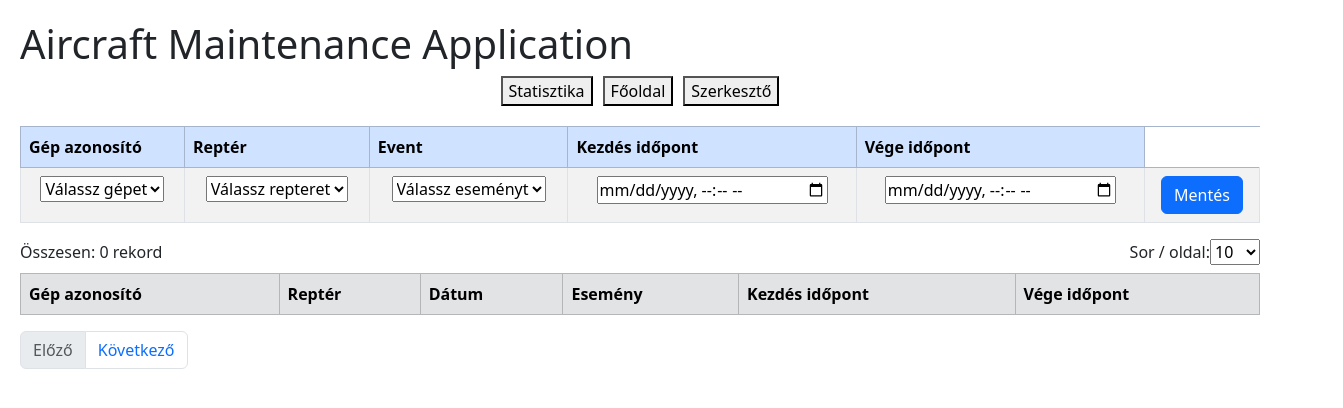
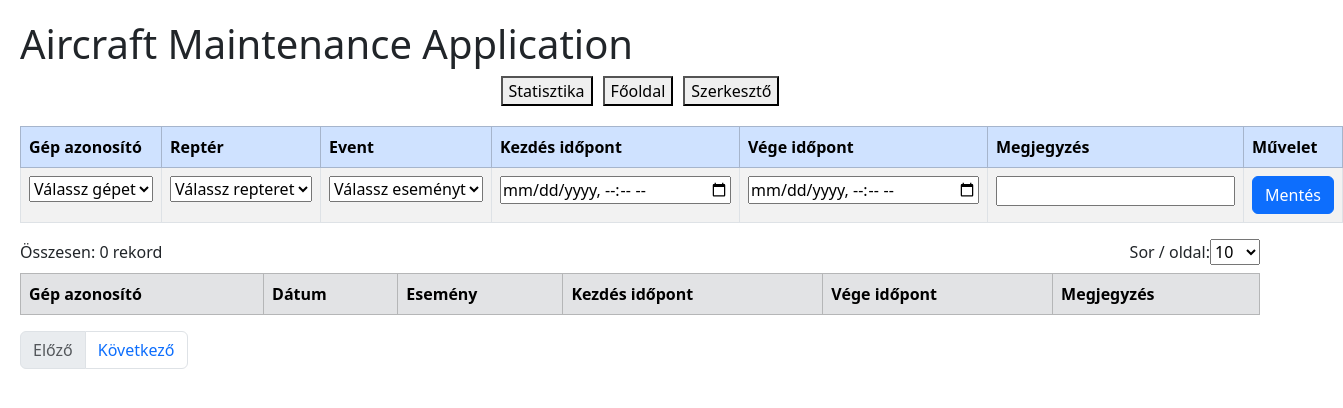
Before and after one commit to sbanna05/aircraft-maintenance-application, a React (Vite) app: page / in a window 1280 px wide. Shown: the top 408 px of the page, 1343 px wide, since content can reach past the window. Built offline with nearby package versions, Linux system fonts and the light colour scheme.

Commit message:
feat(input,electron_main,preload): add note column support
- extended input form with note field
- updated electron_main insert logic to save airport + note
- updated preload API definition

```diff
--- a/electron_main.js
+++ b/electron_main.js
@@ -281,13 +281,14 @@ ipcMain.handle('add-schedule', (event, aircraft, airport, eventCode, start, end)
 });
 */
 
-ipcMain.handle('add-schedule', (event, aircraft, airport, eventCode, start, end) => {
+ipcMain.handle('add-schedule', (event, aircraft, airport, eventCode, start, end, note) => {
   const duration = Math.round((new Date(end) - new Date(start)) / 60000); // percben
   let datum = (start.split('T')[0]).replace(/-/g, '.'); // csak a dátum részt vesszük
 
   // idő részek külön (HH:MM:SS)
   /*let startTime = start.split('T')[1] + ":00";
   let endTime = end.split('T')[1] + ":00"; */
+  const finalNote = [airport, note].filter(Boolean).join(" - ");
 
   let startTime = `${parseInt(start.split('T')[1].split(':')[0], 10)}:${start.split('T')[1].split(':')[1]}:00`;
   let endTime   = `${parseInt(end.split('T')[1].split(':')[0], 10)}:${end.split('T')[1].split(':')[1]}:00`;
@@ -301,7 +302,7 @@ ipcMain.handle('add-schedule', (event, aircraft, airport, eventCode, start, end)
 
   return stmt.run(
     aircraft,   // gép azonosító
-    airport,    // reptér neve ide kerül, megjegyzésként
+    finalNote || null,    // reptér neve ide kerül, megjegyzésként
     eventCode,  // esemény kód
     datum,
     startTime,   // kezdés
--- a/preload.js
+++ b/preload.js
@@ -8,7 +8,7 @@ contextBridge.exposeInMainWorld('api', {
   getUsers: () => ipcRenderer.invoke('get-users'),
 
   addAircraft: (name, type, consumption) => ipcRenderer.invoke('add-aircraft', name, type, consumption),
-  addSchedule: (aircraft, airport, event, start, end) => ipcRenderer.invoke('add-schedule', aircraft, airport, event, start, end),
+  addSchedule: (aircraft, airport, event, start, end, note) => ipcRenderer.invoke('add-schedule', aircraft, airport, event, start, end, note),
   addStatus: (code, description, color) => ipcRenderer.invoke('add-status', code, description, color),
   addUser: (username, password, role) => ipcRenderer.invoke('add-user', username, password, role),
 
--- a/src/Input.jsx
+++ b/src/Input.jsx
@@ -13,6 +13,7 @@ function Input() {
     event: "",
     start: "",
     end: "",
+    note: "",
   });
 
   useEffect(() => {
@@ -72,7 +73,8 @@ function Input() {
       formData.airport,
       formData.event,
       formData.start,
-      formData.end
+      formData.end,
+      formData.note
     );
 
     // újra lekérjük az adatokat
@@ -86,6 +88,7 @@ function Input() {
       event: "",
       start: "",
       end: "",
+      note: "",
     });
   }
 
@@ -110,6 +113,8 @@ function Input() {
             <th>Event</th>
             <th>Kezdés időpont</th>
             <th>Vége időpont</th>
+            <th>Megjegyzés</th>
+            <th>Művelet</th>
           </tr>
         </thead>
         <tbody>
@@ -177,6 +182,15 @@ function Input() {
                 onChange={handleChange}
               />
             </td>
+             <td>
+              <input
+              id="note"
+                type="text"
+                name="note"
+                value={formData.note || ""}
+                onChange={handleChange}
+              />
+            </td>
             <td>
               <button className="btn btn-primary" onClick={handleSave}>Mentés</button>
             </td>
@@ -208,22 +222,22 @@ function Input() {
         <thead>
           <tr className="table-secondary">
             <th>Gép azonosító</th>
-            <th>Reptér</th>
             <th>Dátum</th>
             <th>Esemény</th>
             <th>Kezdés időpont</th>
             <th>Vége időpont</th>
+            <th>Megjegyzés</th>
           </tr>
         </thead>
         <tbody>
           {currentRows.map((schedule, index) => (
             <tr key={index}>
               <td>{schedule.gep_azonosito}</td>
-              <td>{schedule.megjegyzes}</td>
               <td>{schedule.datum}</td>
-              <td  className={ schedule.tevekenyseg_kod }>{schedule.tevekenyseg_kod}</td>
+              <td>{schedule.tevekenyseg_kod}</td>
               <td>{schedule.kezdes_idopont}</td>
               <td>{schedule.vege_idopont}</td>
+              <td>{schedule.megjegyzes}</td>
               <td>
                 <button
                   className="btn btn-danger btn-sm"
--- a/src/Statistics.jsx
+++ b/src/Statistics.jsx
@@ -89,7 +89,7 @@ function Statistics({ selectedAircraft }) {
       };
     });
 
-    rows.sort((a, b) => b.count - a.count);
+    //rows.sort((a, b) => b.count - a.count);
 
     return { rows, total };
   }
```
Also changed, not shown: 1 other file (tests, documents, lock files or other folders).
